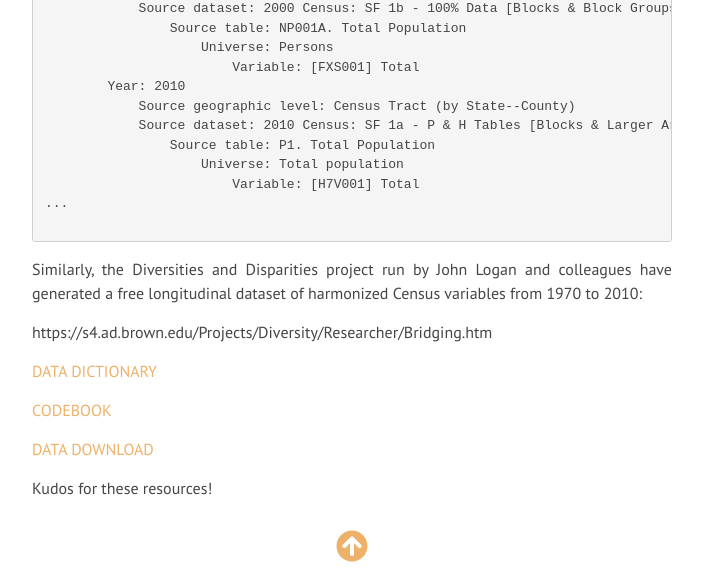
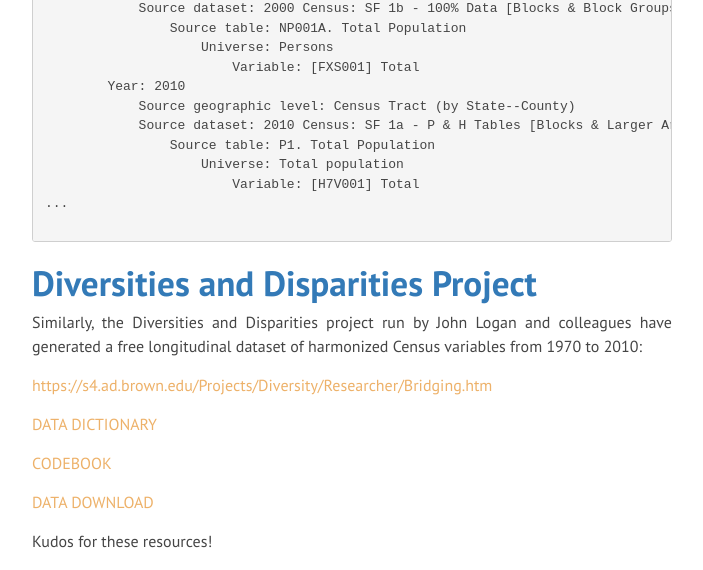
Before and after one commit to DS4PS/ds4ps.github.io, a Jekyll site: the page built from _posts/2019-03-24-census-data.md, in a window 1280 px wide and 900 px high, scrolled down 1784 px, cut to the strip 0-570 px from the top of the window. Shown: the whole strip, without its empty margins (288-991 px from the left). Built offline with Jekyll 4.4.1, drawn with Linux system fonts in a browser that asks for light colours; nearby versions of some CDN libraries; library files that are not in the unit come from our copies.

Commit message:
Update 2019-03-24-census-data.md

````diff
--- a/_posts/2019-03-24-census-data.md
+++ b/_posts/2019-03-24-census-data.md
@@ -71,9 +71,11 @@
 
 ```
 
+## Diversities and Disparities Project
+
 Similarly, the Diversities and Disparities project run by John Logan and colleagues have generated a free longitudinal dataset of harmonized Census variables from 1970 to 2010:
 
-https://s4.ad.brown.edu/Projects/Diversity/Researcher/Bridging.htm
+[https://s4.ad.brown.edu/Projects/Diversity/Researcher/Bridging.htm](https://s4.ad.brown.edu/Projects/Diversity/Researcher/Bridging.htm)
 
 [DATA DICTIONARY](https://s4.ad.brown.edu/projects/diversity/Researcher/List%20of%20Available%20Variables.pdf)
 
````
